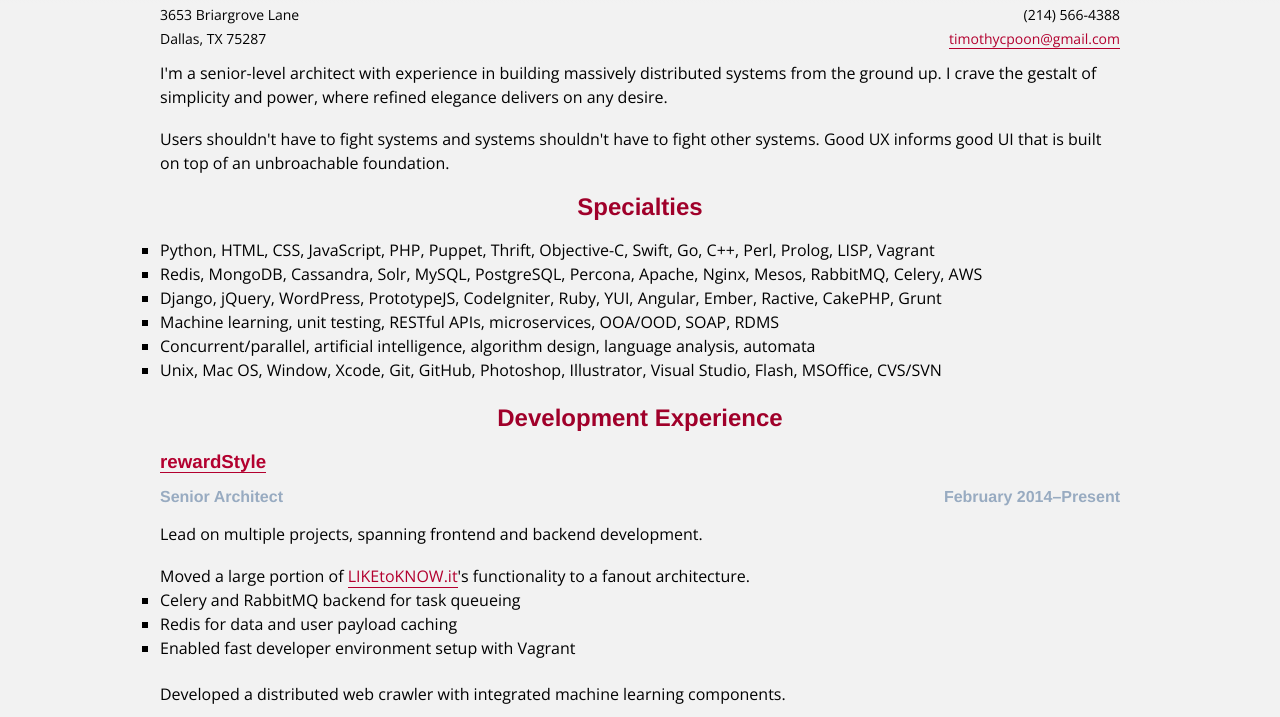
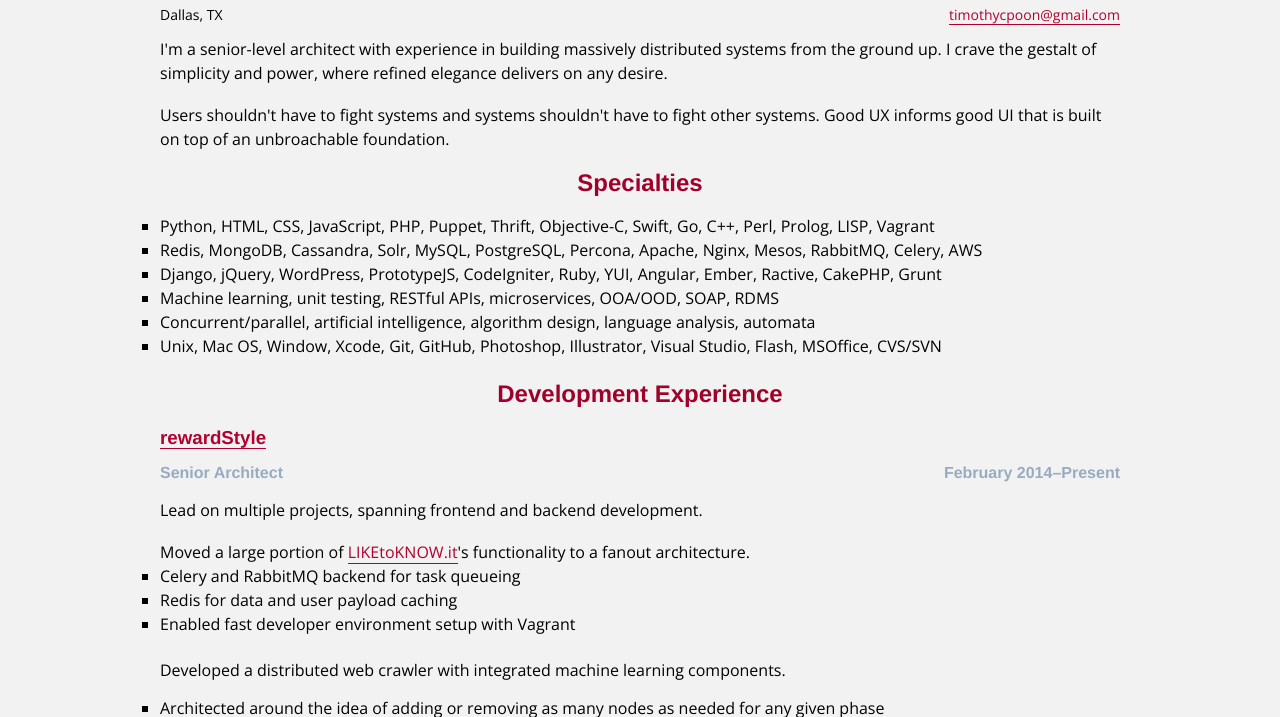
Before and after one commit to mockenoff/dotcom, a plain HTML site: page docs/developer.html in a window 1280 px wide. Shown: the part 110-827 px from the top of the page. Drawn offline with nearby package versions, Linux system fonts and the light colour scheme; a web font is replaced by a local one.

Commit message:
Update docs

```diff
--- a/docs/developer.html
+++ b/docs/developer.html
@@ -124,11 +124,7 @@
 
 	<div id="container">
 		<ul class="overflow-hidden">
-			<li class="float-left">3653 Briargrove Lane</li>
-			<li class="float-right">(214) 566-4388</li>
-		</ul>
-		<ul class="overflow-hidden">
-			<li class="float-left">Dallas, TX 75287</li>
+			<li class="float-left">Dallas, TX</li>
 			<li class="float-right"><a href="mailto:timothycpoon@gmail.com">timothycpoon@gmail.com</a></li>
 		</ul>
 
```
Also changed, not shown: docs/writer.html (+1 -5 lines), 2 other files.
